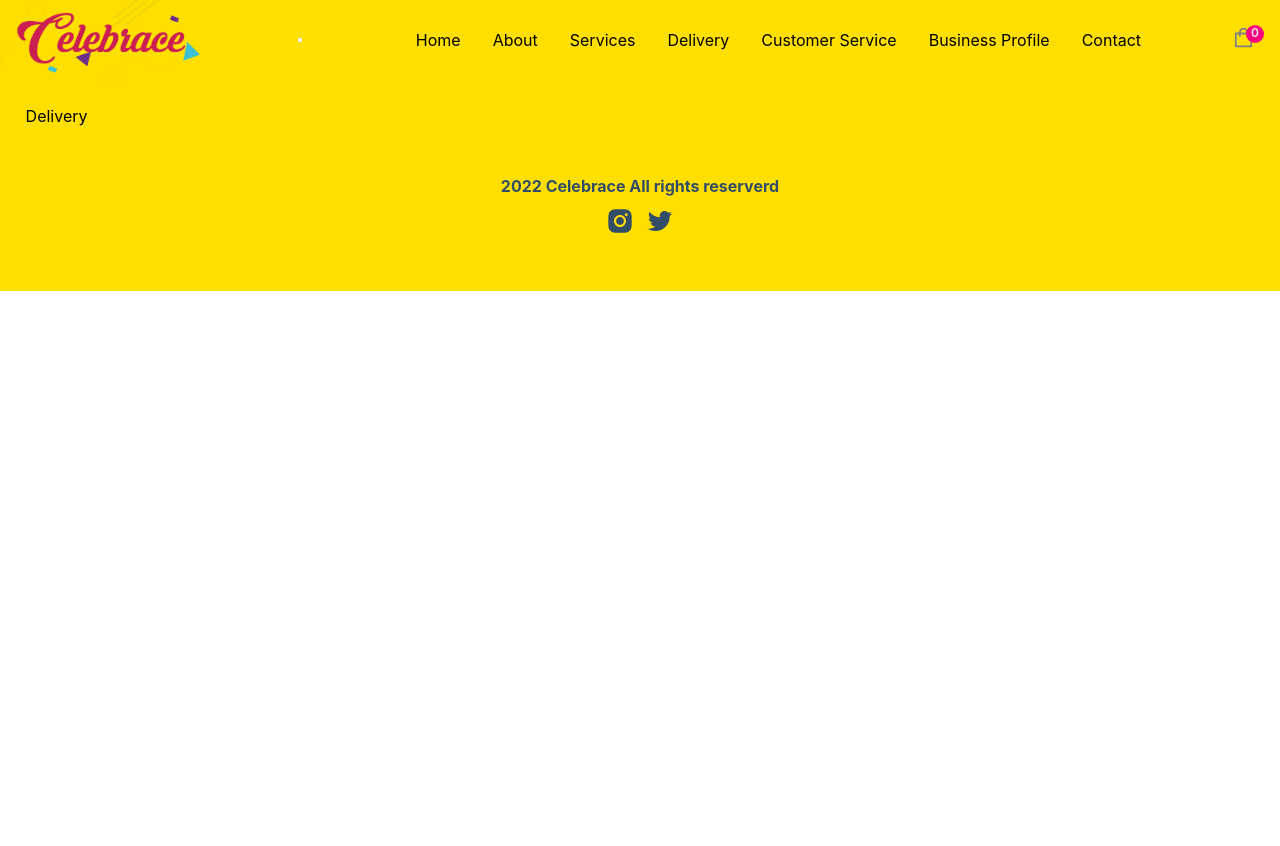
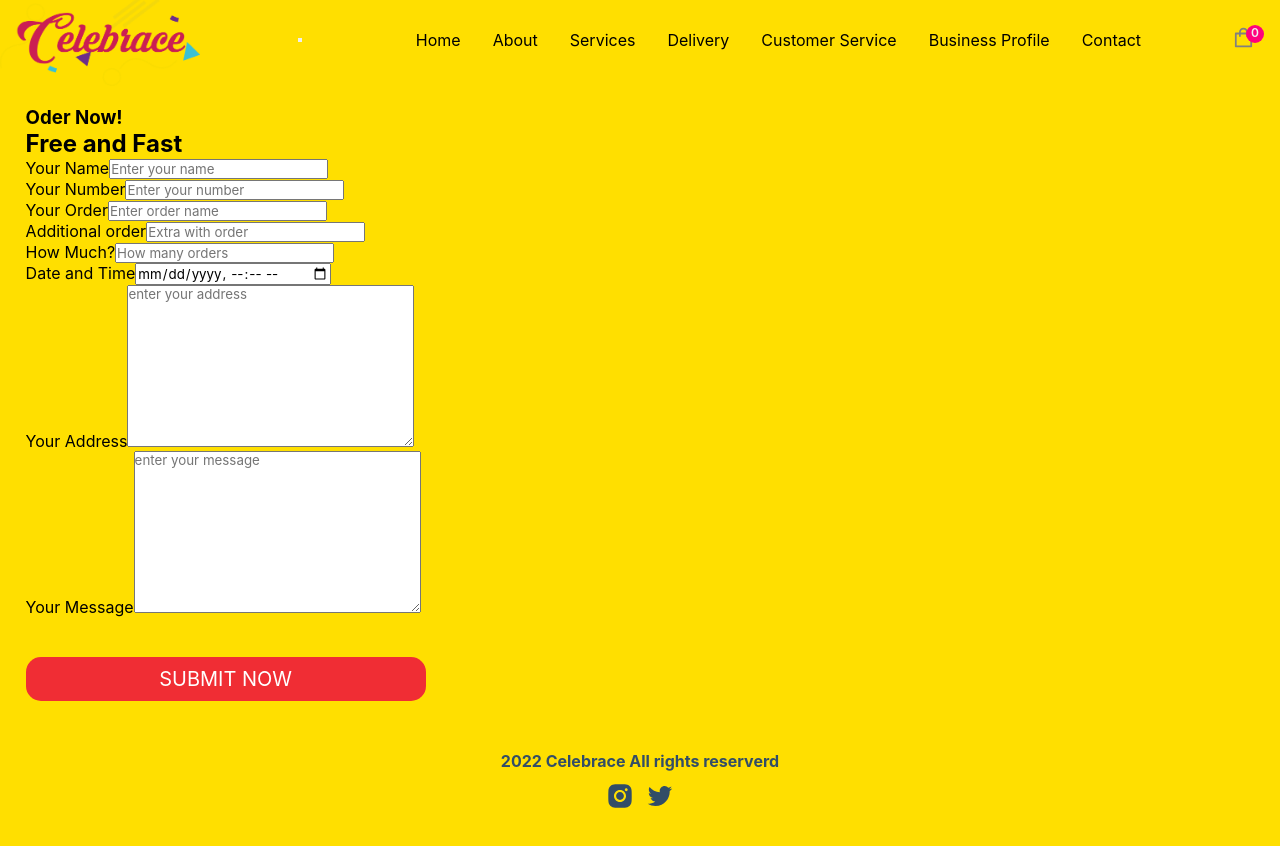
Before and after one commit to GuyWithBag/mobprog-ils, a Next.js app: page /delivery in a window 1280 px wide. Shown: the top 846 px of the page. Before the commit the page ends 800 px from the top, so only its background shows below. Built offline with nearby package versions, Linux system fonts and the light colour scheme; a web font is replaced by a local one.

Commit message:
delivery

```diff
--- a/pages/delivery.js
+++ b/pages/delivery.js
@@ -2,7 +2,61 @@ import React from 'react'
 
 const delivery = () => {
   return (
-    <div>Delivery</div>
+    <section className="order" id="order">
+
+    <h3 className="sub-heading">Oder Now!</h3>
+    <h1 class="heading">Free and Fast</h1>
+
+    <form action="">
+
+        <div className="inputBox">
+            <div className="input">
+                <span>Your Name</span>
+                <input type="text" placeholder="Enter your name"></input>
+            </div>
+            <div class="input">
+                <span>Your Number</span>
+                <input type="text" placeholder="Enter your number"></input>
+            </div>
+        </div>
+
+        <div className="inputBox">
+            <div className="input">
+                <span>Your Order</span>
+                <input type="text" placeholder="Enter order name"></input>
+            </div>
+            <div className="input">
+                <span>Additional order</span>
+                <input type="test" placeholder="Extra with order"></input>
+            </div>
+        </div>
+
+        <div className="inputBox">
+            <div class="input">
+                <span>How Much?</span>
+                <input type="number" placeholder="How many orders"></input>
+            </div>
+            <div className="input">
+                <span>Date and Time</span>
+                <input type="datetime-local"></input>
+            </div>
+        </div>
+
+        <div className="inputBox">
+            <div class="input">
+                <span>Your Address</span>
+                <textarea name="" placeholder="enter your address" id="" cols="30" rows="10"></textarea>
+            </div>
+            <div className="input">
+                <span>Your Message</span>
+                <textarea name="" placeholder="enter your message" id="" cols="30" rows="10"></textarea>
+            </div>
+        </div>
+
+        <button onclick="submitF()" className="btn">Submit Now</button>
+
+    </form>
+</section>
   )
 }
 
--- /dev/null
+++ b/styles/delivery.css
@@ -0,0 +1,49 @@
+
+.order form {
+    max-width: 90rem;
+    border: .5rem;
+    box-shadow: var(--box-shadow);
+    border: .1rem solid rgba(0, 0, 0, .2);
+    background: #fff;
+    padding: 1.5rem;
+    margin: 0 auto;
+    margin-bottom: 17rem;
+}
+
+.order form .inputBox {
+    display: flex;
+    flex-wrap: wrap;
+    justify-content: space-between;
+}
+
+.order form .inputBox .input {
+    width: 49%;
+}
+
+.order form .inputBox .input span {
+    display: block;
+    padding: .5rem 0;
+    font-size: 1.5rem;
+    color: var(--light-color);
+}
+
+.order form .inputBox .input input,
+.order form .inputBox .input textarea {
+    background: #eee;
+    border-radius: .5rem;
+    padding: 1rem;
+    font-size: 1.6rem;
+    color: var(--black);
+    text-transform: none;
+    margin-bottom: 1rem;
+    width: 100%;
+}
+
+.order form .inputBox .input textarea {
+    height: 20rem;
+    resize: none;
+}
+
+.order form .inputBox .btn {
+    margin-top: 0;
+}
```
